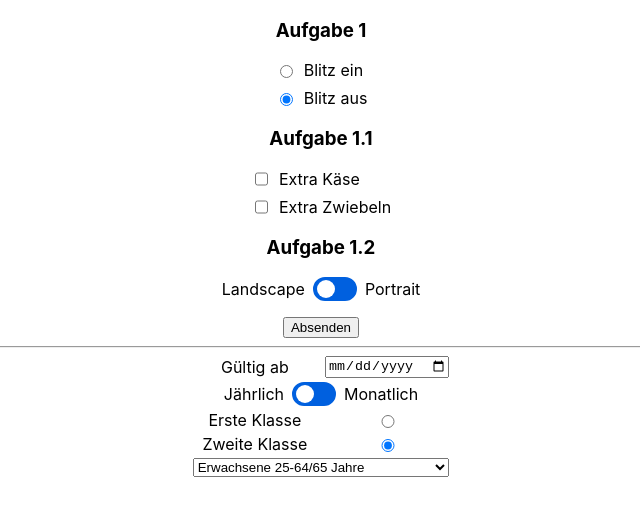
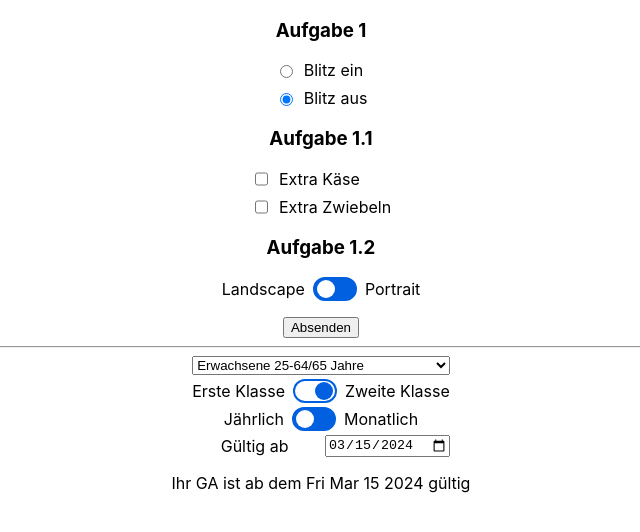
Before and after one commit to Okarashii/BBW-M293_form-example, a React (Create React App) app: page / in a window 1280 px wide. Shown: the top 532 px of the page, without its empty margins (319-959 px from the left). Built offline with nearby package versions, Linux system fonts and the light colour scheme.

Commit message:
completed form

```diff
--- a/src/App.js
+++ b/src/App.js
@@ -12,17 +12,17 @@ function App() {
     const [extraOnions, setExtraOnions] = useState(false);
     const [isLandscape, setIsLandscape] = useState(true);
 
-    const gaConditionList = [
-        "Erwachsene 25-64/65 Jahre",
-        "Senior ab 64/65 Jahre",
-        "Junior 16-25 Jahre",
-        "Junior Studierende 25-30 Jahre",
-        "Reisende mit Behinderung",
-        "Kind 6-16 Jahre",
-        "Duo Partner",
-        "Familia Kind 6-16 Jahre",
-        "Familia Jugend 16-25 Jahre",
-        "Familia Partner"
+    const gaPriceTable = [
+        {label: "Erwachsene 25-64/65 Jahre",        priceMonthly1: 545, priceMonthly2: 340, priceYearly1: 6300, priceYearly2: 2860},
+        {label: "Senior ab 64/65 Jahre",            priceMonthly1: 430, priceMonthly2: 240, priceYearly1: 4840, priceYearly2: 2880},
+        {label: "Junior 16-25 Jahre",               priceMonthly1: 405, priceMonthly2: 245, priceYearly1: 4520, priceYearly2: 2650},
+        {label: "Junior Studierende 25-30 Jahre",   priceMonthly1: 405, priceMonthly2: 245, priceYearly1: 4520, priceYearly2: 2650},
+        {label: "Reisende mit Behinderung",         priceMonthly1: 355, priceMonthly2: 225, priceYearly1: 4050, priceYearly2: 2480},
+        {label: "Kind 6-16 Jahre",                  priceMonthly1: 250, priceMonthly2: 160, priceYearly1: 2760, priceYearly2: 1645},
+        {label: "Duo Partner",                      priceMonthly1: 380, priceMonthly2: 245, priceYearly1: 4340, priceYearly2: 2700},
+        {label: "Familia Kind 6-16 Jahre",          priceMonthly1: 250, priceMonthly2: 75,  priceYearly1: 2760, priceYearly2: 680},
+        {label: "Familia Jugend 16-25 Jahre",       priceMonthly1: 255, priceMonthly2: 95,  priceYearly1: 2790, priceYearly2: 925},
+        {label: "Familia Partner",                  priceMonthly1: 310, priceMonthly2: 200, priceYearly1: 3520, priceYearly2: 2180},
     ];
 
     const onSubmit = (event) => {
@@ -51,7 +51,7 @@ function App() {
 
                 <hr style={{width: '100%'}}/>
 
-                <GAForm conditionList={gaConditionList}/>
+                <GAForm priceTable={gaPriceTable}/>
             </div>
         </>
     );
--- a/src/components/GAForm/GAForm.jsx
+++ b/src/components/GAForm/GAForm.jsx
@@ -1,52 +1,67 @@
 import './GAForm.css';
-import { useState } from "react";
+import { useState, useEffect } from "react";
 
-function Switch({state, setState, labelTrue, labelFalse}) {
+function Switch({name, state, setState, labelTrue, labelFalse}) {
     return (
         <>
             <div className="switch-wrapper">
-                <label htmlFor="switch">{labelTrue}</label>
+                <label htmlFor={name}>{labelTrue}</label>
                 <div className="switch-button" style={{backgroundColor: state ? "#0060df" : "white"}}>
-                    <input type="checkbox" id="switch" name="switch" checked={state} onChange={() => setState((val) => !val)}/>
-                    <label htmlFor="switch" className="switch-dot"/>
+                    <input type="checkbox" id={name} name={name} checked={state} onChange={() => setState((val) => !val)}/>
+                    <label htmlFor={name} className="switch-dot"/>
                 </div>
-                <label htmlFor="switch">{labelFalse}</label>
+                <label htmlFor={name}>{labelFalse}</label>
             </div>
         </>
     );
 }
 
-export default function GAForm({conditionList}) {
+export default function GAForm({priceTable}) {
     const [startDate, setStartDate] = useState(new Date());
     const [payYearly, setPayYearly] = useState(true);
     const [firstClass, setFirstClass] = useState(false);
     const [conditions, setConditions] = useState(undefined);
+    const [price, setPrice] = useState(0);
+
+    useEffect(() => {
+        document.getElementById("startDate").valueAsDate = startDate;
+    }, []);
+
+    useEffect(() => {
+        if (conditions) {
+            const { priceMonthly1, priceMonthly2, priceYearly1, priceYearly2} = priceTable.filter(({label}) => label === conditions)[0];
+
+            if (payYearly && firstClass) setPrice(priceYearly1);
+            else if (payYearly && !firstClass) setPrice(priceYearly2);
+            else if (!payYearly && firstClass) setPrice(priceMonthly1);
+            else setPrice(priceMonthly2);
+        }
+        else {
+            setPrice(0);
+        }
+    }, [payYearly, firstClass, conditions, priceTable]);
 
     return (
-        <form className="ga-wrapper">
-            <label htmlFor="startDate">Gültig ab</label>
-            <input required name="startDate" id="startDate" type="date" value={startDate} onChange={(e) => setStartDate(e.target.value)}/>
+        <>
+            <form className="ga-wrapper">
+                <select id="conditions" name="conditions" className='ga-conditions' required>
+                    <option disabled>Bitte Auswählen</option>
+                    {priceTable.map(({label}) => {return (
+                        <option value={label} key={label} onClick={() => setConditions(label)}>{label}</option>
+                    )})}
+                </select>
 
-            <Switch state={payYearly} setState={setPayYearly} labelFalse="Monatlich" labelTrue="Jährlich"/>
+                <Switch name="class" state={firstClass} setState={setFirstClass} labelFalse="Zweite Klasse" labelTrue="Erste Klasse"/>
 
-            {/* <label htmlFor="yearlyPayment">Jährliche Zahlung</label>
-            <input required name="payment" id="yearlyPayment" type="radio" checked={payYearly} onClick={(e) => setPayYearly(true)}/>
+                <Switch name="payment" state={payYearly} setState={setPayYearly} labelFalse="Monatlich" labelTrue="Jährlich"/>
 
-            <label htmlFor="monthlyPayment">Monatliche Zahlung</label>
-            <input required name="payment" id="monthlyPayment" type="radio" checked={!payYearly} onClick={(e) => setPayYearly(false)}/> */}
-
-            <label htmlFor="firstClass">Erste Klasse</label>
-            <input required name="class" id="firstClass" type="radio" checked={firstClass} onClick={(e) => setFirstClass(true)}/>
-
-            <label htmlFor="secondClass">Zweite Klasse</label>
-            <input required name="class" id="secondClass" type="radio" checked={!firstClass} onClick={(e) => setFirstClass(false)}/>
-
-            <select id="conditions" name="conditions" className='ga-conditions' required value={conditions}>
-                <option disabled>Bitte Auswählen</option>
-                {conditionList.map((v) => {return (
-                    <option value={v} key={v} onClick={() => setConditions(v)}>{v}</option>
-                )})}
-            </select>
-        </form>
+                <label htmlFor="startDate">Gültig ab</label>
+                <input required name="startDate" id="startDate" type="date" onChange={(e) => setStartDate(new Date(e.target.value))}/>
+            </form>
+            <div>
+                {price > 0 ? <p>Sie bezahlen CHF {price.toFixed(2)} pro {payYearly ? "Jahr" : "Monat"}</p> : null}
+                {startDate ? <p>Ihr GA ist ab dem {startDate.toDateString()} gültig</p> : null}
+            </div>
+        </>
     );
 }
```
